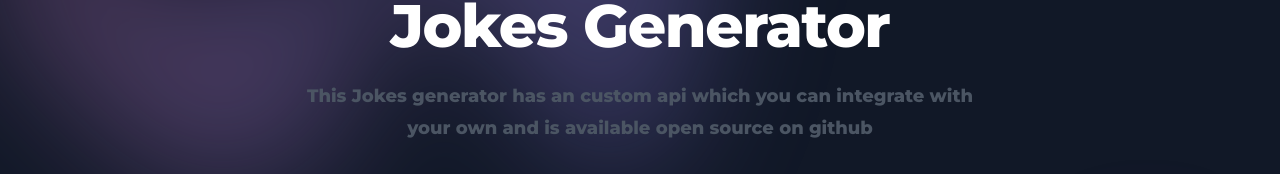
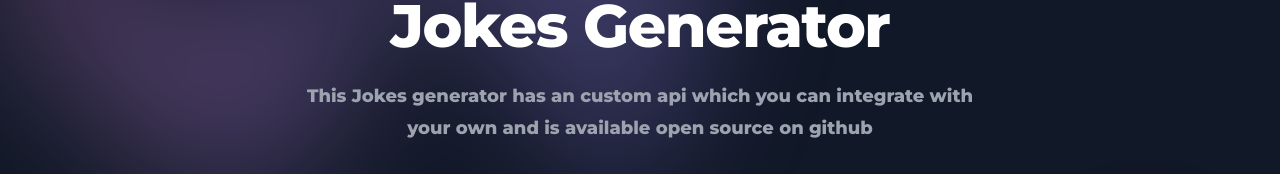
Before and after one commit to DevRohit06/Jokes-Generator-With-API, a React (Vite) app in the folder frontend/: page / in a window 1280 px wide. Shown: the part 172-346 px from the top of the page. Built offline with nearby package versions, Linux system fonts and the light colour scheme; no server answers.

Commit message:
Update hero.jsx

```diff
--- a/frontend/src/components/hero.jsx
+++ b/frontend/src/components/hero.jsx
@@ -49,7 +49,7 @@ export default function Hero() {
             <h1 className="text-4xl font-bold tracking-tight text-white sm:text-6xl">
               Jokes Generator
             </h1>
-            <p className="mt-6 text-lg leading-8 text-gray-600 ">
+            <p className="mt-6 text-lg leading-8 text-gray-400 ">
               This Jokes generator has an custom api which you can integrate
               with your own and is available open source on github
             </p>
```
